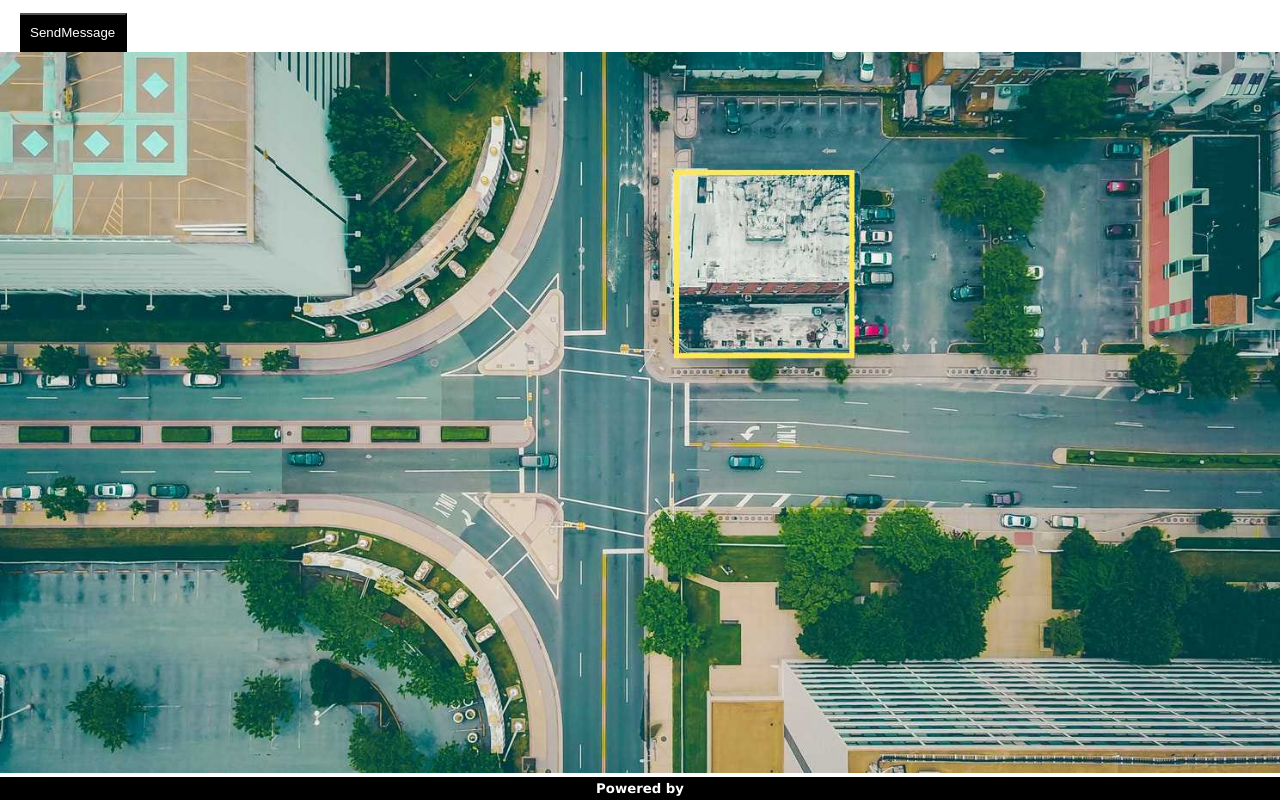
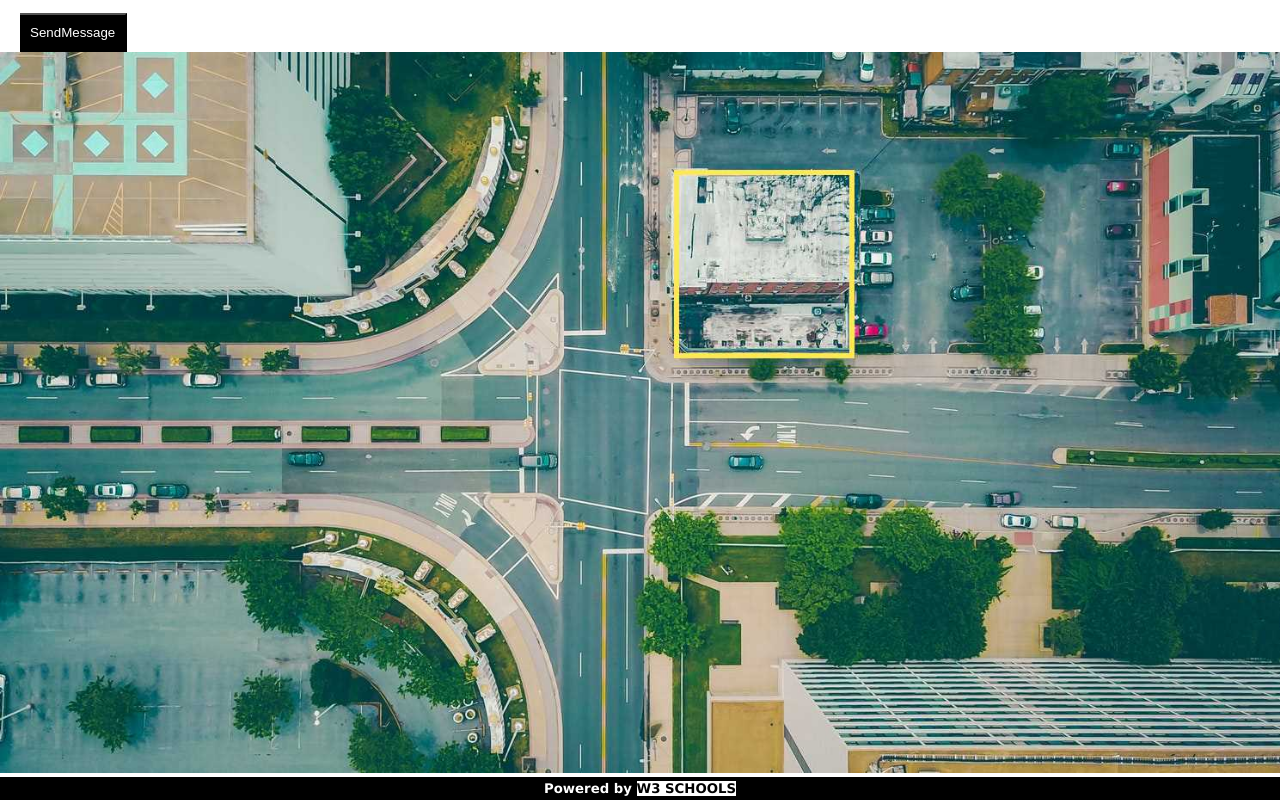
Before and after one commit to vijaya-20704/position2, a plain HTML site: page index.html in a window 1280 px wide. Shown: the part 2213-3013 px from the top of the page. Drawn offline with Linux system fonts and the light colour scheme.

Commit message:
Update index.html

```diff
--- a/index.html
+++ b/index.html
@@ -141,7 +141,7 @@
 <button class="button1" style="margin-left: 20px;">SendMessage</button>
 <br>
 <img src="./map.jpg">
-<center><h5>Powered by <a href="https://www.w3schools.com/w3css/default.asp"></h5></center>
+<center><h5>Powered by  <a href="https://www.w3schools.com/w3css/default.asp">W3 SCHOOLS</h5></center>
 
 
 
```
